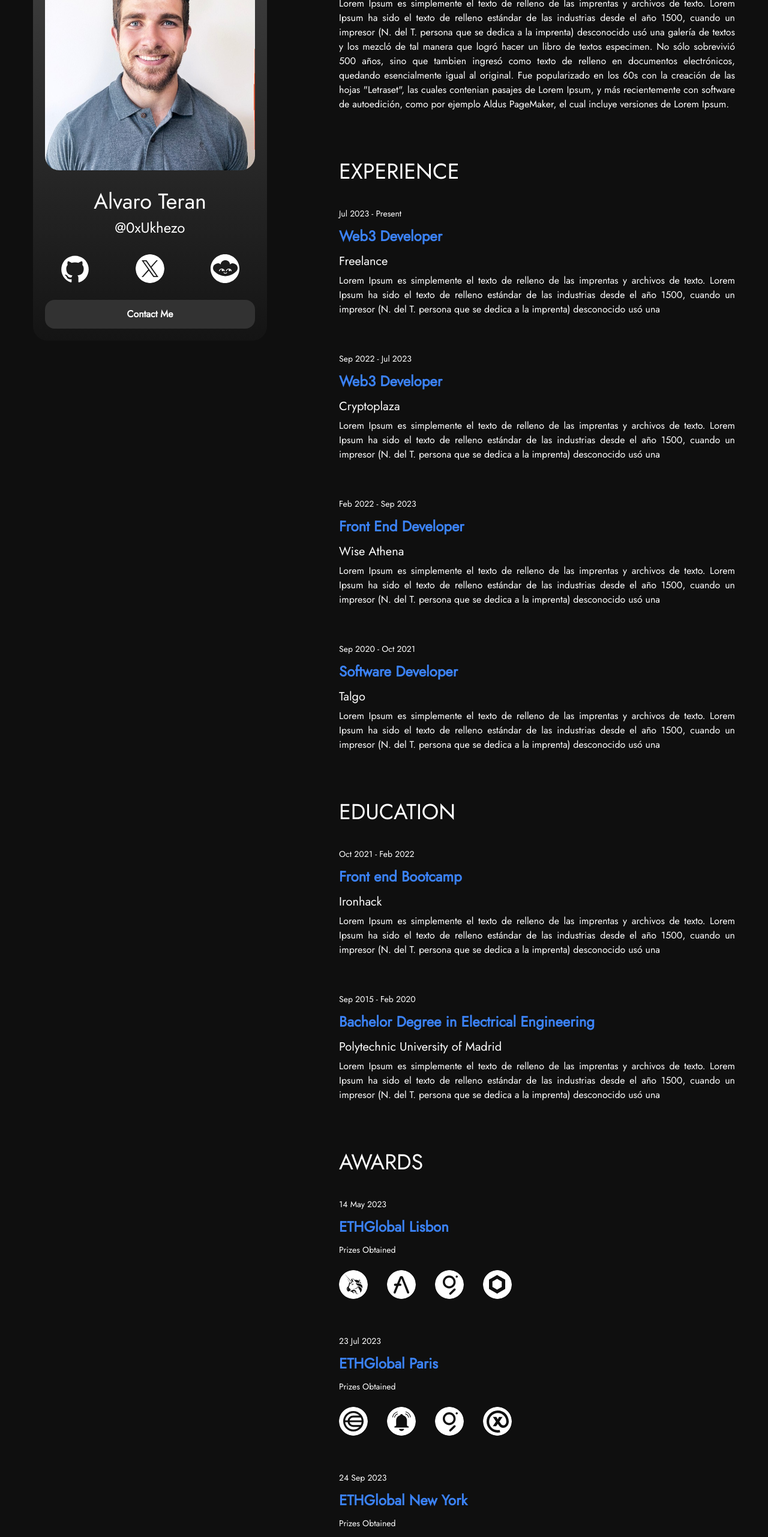
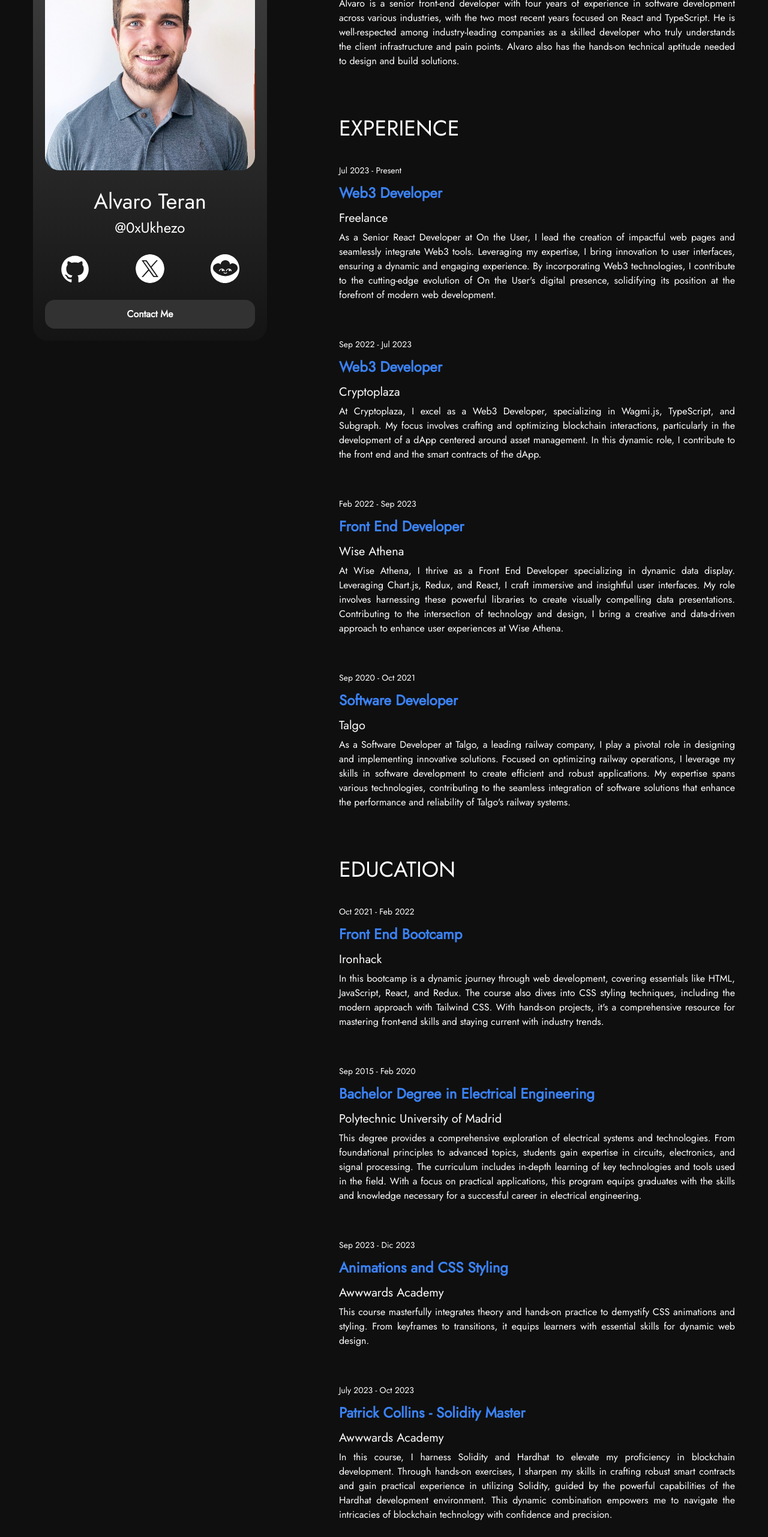
Before and after one commit to 0xukhezo/Ukhezo-web, a Next.js app: page /credentials in a window 1280 px wide. Shown: the part 234-2797 px from the top of the page at 60% size. Built offline with nearby package versions, Linux system fonts and the light colour scheme.

Commit message:
feat(constants): new constants values

```diff
--- a/constants/Constants.ts
+++ b/constants/Constants.ts
@@ -20,49 +20,70 @@ export const cvInfoExperience = [
     title: "Web3 Developer",
     location: "Freelance",
     description:
-      "  Lorem Ipsum es simplemente el texto de relleno de las imprentas y archivos de texto. Lorem Ipsum ha sido el texto de relleno estándar de las industrias desde el año 1500, cuando un impresor (N. del T. persona que se dedica a la imprenta) desconocido usó una",
+      "As a Senior React Developer at On the User, I lead the creation of impactful web pages and seamlessly integrate Web3 tools. Leveraging my expertise, I bring innovation to user interfaces, ensuring a dynamic and engaging experience. By incorporating Web3 technologies, I contribute to the cutting-edge evolution of On the User's digital presence, solidifying its position at the forefront of modern web development.",
   },
   {
     date: "Sep 2022 - Jul 2023",
     title: "Web3 Developer",
     location: "Cryptoplaza",
     description:
-      "  Lorem Ipsum es simplemente el texto de relleno de las imprentas y archivos de texto. Lorem Ipsum ha sido el texto de relleno estándar de las industrias desde el año 1500, cuando un impresor (N. del T. persona que se dedica a la imprenta) desconocido usó una",
+      "At Cryptoplaza, I excel as a Web3 Developer, specializing in Wagmi.js, TypeScript, and Subgraph. My focus involves crafting and optimizing blockchain interactions, particularly in the development of a dApp centered around asset management. In this dynamic role, I contribute to the front end and the smart contracts of the dApp.",
   },
   {
     date: "Feb 2022 - Sep 2023",
     title: "Front End Developer",
     location: "Wise Athena",
     description:
-      "  Lorem Ipsum es simplemente el texto de relleno de las imprentas y archivos de texto. Lorem Ipsum ha sido el texto de relleno estándar de las industrias desde el año 1500, cuando un impresor (N. del T. persona que se dedica a la imprenta) desconocido usó una",
+      "At Wise Athena, I thrive as a Front End Developer specializing in dynamic data display. Leveraging Chart.js, Redux, and React, I craft immersive and insightful user interfaces. My role involves harnessing these powerful libraries to create visually compelling data presentations. Contributing to the intersection of technology and design, I bring a creative and data-driven approach to enhance user experiences at Wise Athena.",
   },
   {
     date: "Sep 2020 - Oct 2021",
     title: "Software Developer",
     location: "Talgo",
     description:
-      "  Lorem Ipsum es simplemente el texto de relleno de las imprentas y archivos de texto. Lorem Ipsum ha sido el texto de relleno estándar de las industrias desde el año 1500, cuando un impresor (N. del T. persona que se dedica a la imprenta) desconocido usó una",
+      "As a Software Developer at Talgo, a leading railway company, I play a pivotal role in designing and implementing innovative solutions. Focused on optimizing railway operations, I leverage my skills in software development to create efficient and robust applications. My expertise spans various technologies, contributing to the seamless integration of software solutions that enhance the performance and reliability of Talgo's railway systems.",
   },
 ]
 
 export const cvInfoEducation = [
   {
     date: "Oct 2021 - Feb 2022",
-    title: "Front end Bootcamp",
+    title: "Front End Bootcamp",
     location: "Ironhack",
     description:
-      "  Lorem Ipsum es simplemente el texto de relleno de las imprentas y archivos de texto. Lorem Ipsum ha sido el texto de relleno estándar de las industrias desde el año 1500, cuando un impresor (N. del T. persona que se dedica a la imprenta) desconocido usó una",
+      "In this bootcamp is a dynamic journey through web development, covering essentials like HTML, JavaScript, React, and Redux. The course also dives into CSS styling techniques, including the modern approach with Tailwind CSS. With hands-on projects, it's a comprehensive resource for mastering front-end skills and staying current with industry trends.",
   },
   {
     date: "Sep 2015 - Feb 2020",
     title: "Bachelor Degree in Electrical Engineering",
     location: "Polytechnic University of Madrid",
     description:
-      "  Lorem Ipsum es simplemente el texto de relleno de las imprentas y archivos de texto. Lorem Ipsum ha sido el texto de relleno estándar de las industrias desde el año 1500, cuando un impresor (N. del T. persona que se dedica a la imprenta) desconocido usó una",
+      "This degree provides a comprehensive exploration of electrical systems and technologies. From foundational principles to advanced topics, students gain expertise in circuits, electronics, and signal processing. The curriculum includes in-depth learning of key technologies and tools used in the field. With a focus on practical applications, this program equips graduates with the skills and knowledge necessary for a successful career in electrical engineering.",
+  },
+  {
+    date: "Sep 2023 - Dic 2023",
+    title: "Animations and CSS Styling",
+    location: "Awwwards Academy",
+    description:
+      "This course masterfully integrates theory and hands-on practice to demystify CSS animations and styling. From keyframes to transitions, it equips learners with essential skills for dynamic web design.",
+  },
+  {
+    date: "July 2023 - Oct 2023",
+    title: "Patrick Collins - Solidity Master",
+    location: "Awwwards Academy",
+    description:
+      "In this course, I harness Solidity and Hardhat to elevate my proficiency in blockchain development. Through hands-on exercises, I sharpen my skills in crafting robust smart contracts and gain practical experience in utilizing Solidity, guided by the powerful capabilities of the Hardhat development environment. This dynamic combination empowers me to navigate the intricacies of blockchain technology with confidence and precision.",
   },
 ]
 
-export const skills = ["Typescript", "Wagmi", "Figma", "React", "CSS", "Next"]
+export const skills = [
+  { name: "Typescript", description: "Robust Type Language" },
+  { name: "Wagmi", description: "EVM React Hooks" },
+  { name: "Figma", description: "Design Collaboration Platform" },
+  { name: "React", description: "Declarative UI Framework" },
+  { name: "CSS", description: "Style Sheet Language" },
+  { name: "Next", description: "React Framework" },
+]
 
 export const awards = [
   {
--- a/src/components/Sections/Credentials.tsx
+++ b/src/components/Sections/Credentials.tsx
@@ -53,15 +53,6 @@ export default function Credentials() {
               >
                 <Image height={48} width={48} src={Lens.src} alt="Alvaro Teran Image" />{" "}
               </a>{" "}
-              {/* <a
-                href="https://github.com/0xukhezo"
-                target="_blank"
-                className="text-black rounded-full"
-              >
-                <div className="rounded-full bg-gradient-to-tl from-[#3f3f3f] to-[#141414] items-center p-2 lg:p-4 hover:bg-gradient-to-tl hover:from-white hover:to-white max-w-[64px] min-w-[32px]">
-                  <Image height={64} width={64} src={Separator.src} alt="Alvaro Teran Image" />
-                </div>{" "}
-              </a> */}
             </div>
             <Link href="contact">
               <button className="block w-full bg-lightGray font-semibold rounded-2xl py-3 mt-7">
@@ -75,15 +66,11 @@ export default function Credentials() {
         <div className="mb-[80px]">
           <h2 className="mb-[40px] text-4xl text-white">ABOUT ME</h2>
           <p className="mb-[80px]">
-            Lorem Ipsum es simplemente el texto de relleno de las imprentas y archivos de texto.
-            Lorem Ipsum ha sido el texto de relleno estándar de las industrias desde el año 1500,
-            cuando un impresor (N. del T. persona que se dedica a la imprenta) desconocido usó una
-            galería de textos y los mezcló de tal manera que logró hacer un libro de textos
-            especimen. No sólo sobrevivió 500 años, sino que tambien ingresó como texto de relleno
-            en documentos electrónicos, quedando esencialmente igual al original. Fue popularizado
-            en los 60s con la creación de las hojas "Letraset", las cuales contenian pasajes de
-            Lorem Ipsum, y más recientemente con software de autoedición, como por ejemplo Aldus
-            PageMaker, el cual incluye versiones de Lorem Ipsum.
+            Alvaro is a senior front-end developer with four years of experience in software
+            development across various industries, with the two most recent years focused on React
+            and TypeScript. He is well-respected among industry-leading companies as a skilled
+            developer who truly understands the client infrastructure and pain points. Alvaro also
+            has the hands-on technical aptitude needed to design and build solutions.
           </p>
         </div>
         <div className="mb-[80px]">
@@ -137,11 +124,11 @@ export default function Credentials() {
         <div className="mb-[80px]">
           <h2 className="mb-[40px] text-4xl text-white">SKILLS</h2>
           <div className="grid lg:grid-cols-2 ">
-            {skills.map((skill: string) => {
+            {skills.map((skill: skillType) => {
               return (
-                <div className={"pb-[60px] lg:mr-10"} key={skill}>
-                  <h3 className="text-blue-500 font-bold text-2xl mb-1">{skill}</h3>
-                  <p>Language for the client side.</p>
+                <div className={"pb-[60px] lg:mr-10"} key={skill.name}>
+                  <h3 className="text-blue-500 font-bold text-2xl mb-1">{skill.name}</h3>
+                  <p>{skill.description}</p>
                 </div>
               )
             })}{" "}
```
